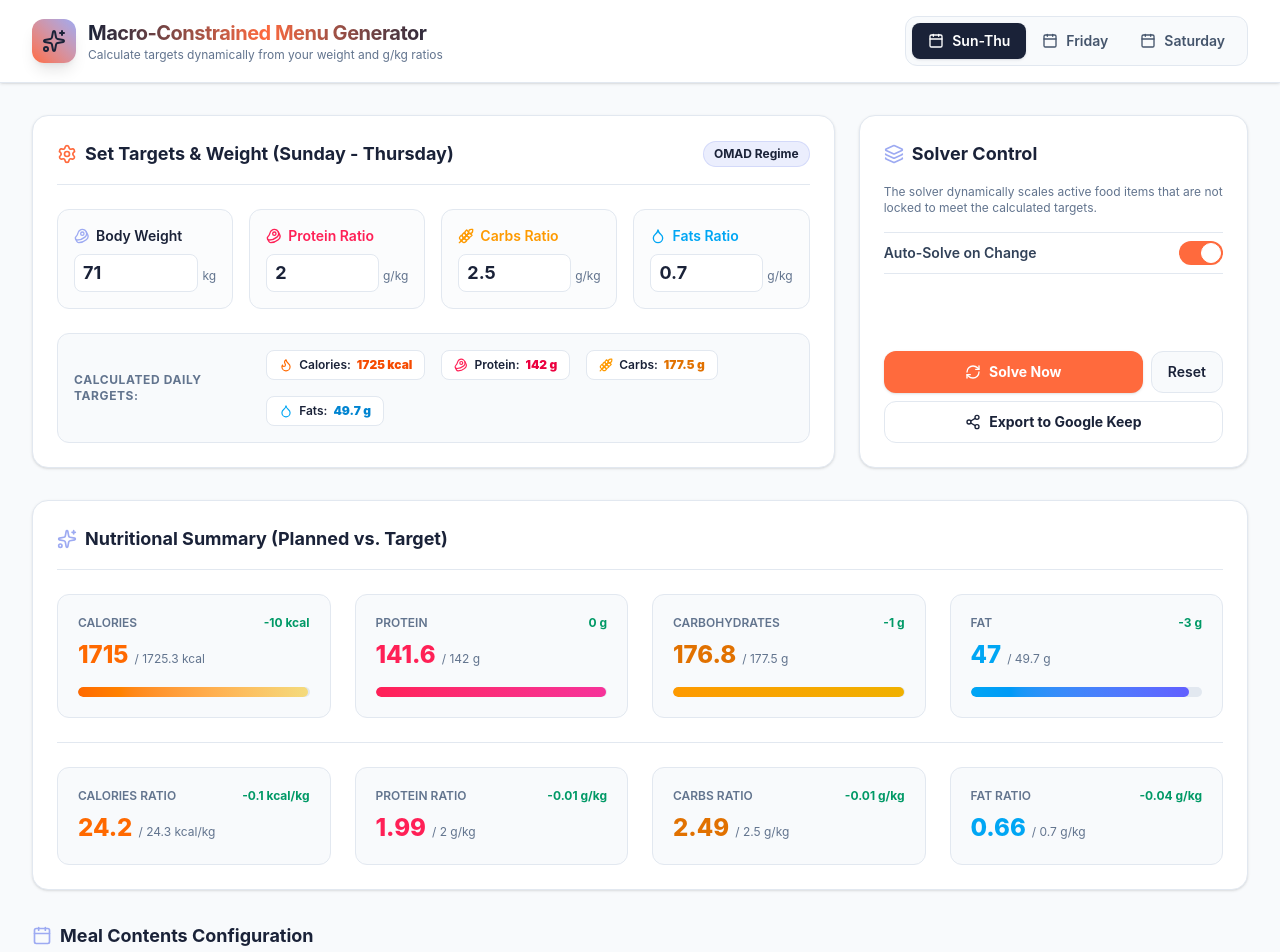
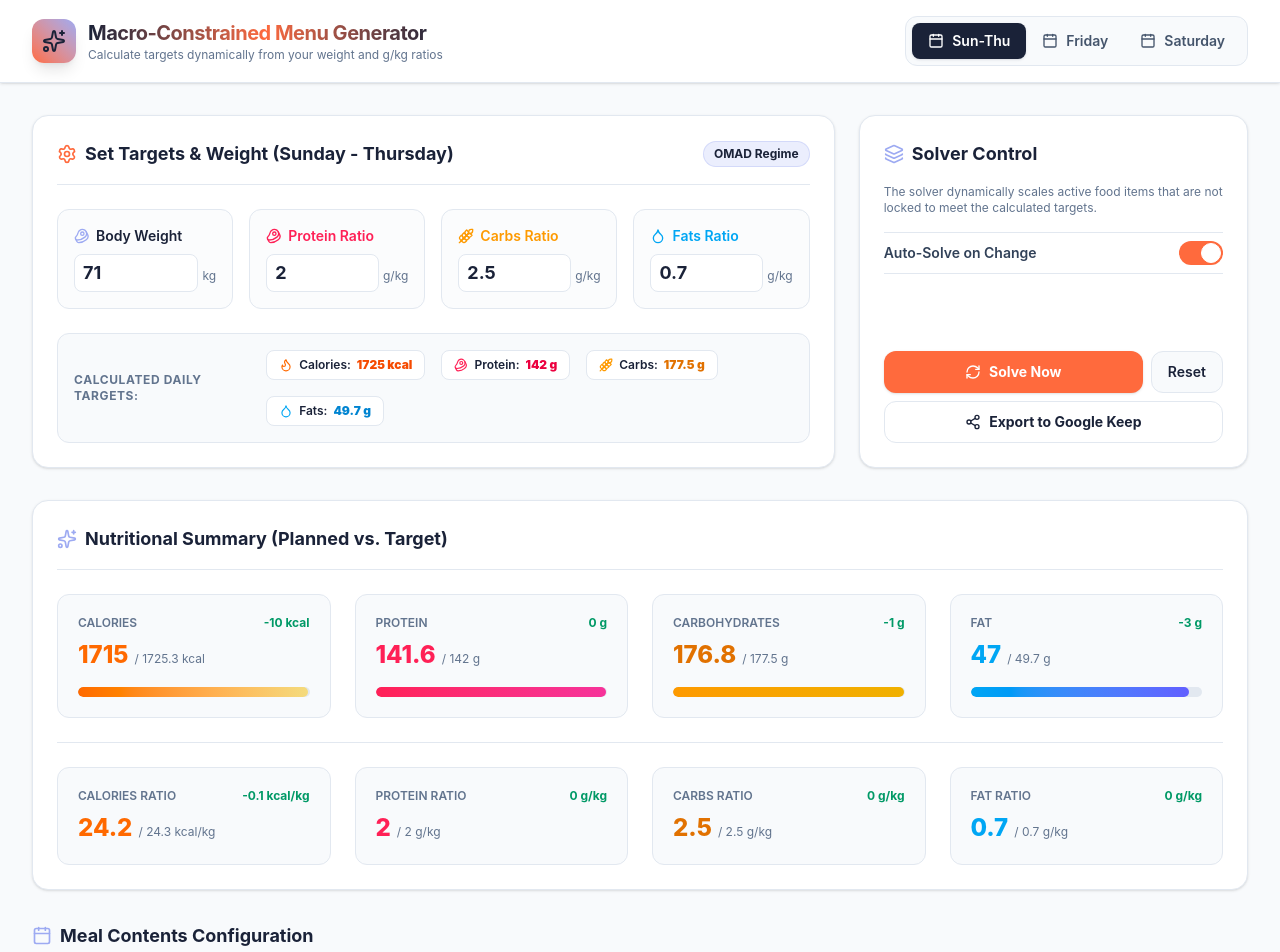
Before and after one commit to ranimela/menu-builder, a React (Vite) app: page / in a window 1280 px wide. Shown: the top 952 px of the page. Built offline with nearby package versions, Linux system fonts and the light colour scheme.

Commit message:
feat: use one decimal digit for actual macro ratios

```diff
--- a/src/App.tsx
+++ b/src/App.tsx
@@ -331,9 +331,9 @@ export const App: React.FC = () => {
     const timestamp = `${now.getFullYear()}-${pad(now.getMonth() + 1)}-${pad(now.getDate())} ${pad(now.getHours())}:${pad(now.getMinutes())}`;
 
     // Compute actual vs target ratios
-    const actProRatio = weight > 0 ? Math.round((actualTotals.protein / weight) * 100) / 100 : 0;
-    const actCarbRatio = weight > 0 ? Math.round((actualTotals.carbs / weight) * 100) / 100 : 0;
-    const actFatRatio = weight > 0 ? Math.round((actualTotals.fat / weight) * 100) / 100 : 0;
+    const actProRatio = weight > 0 ? Math.round((actualTotals.protein / weight) * 10) / 10 : 0;
+    const actCarbRatio = weight > 0 ? Math.round((actualTotals.carbs / weight) * 10) / 10 : 0;
+    const actFatRatio = weight > 0 ? Math.round((actualTotals.fat / weight) * 10) / 10 : 0;
 
     // Generate Note text
     let text = `# Meal Plan: ${currentPlan.name} (${weight}kg) [${timestamp}]\n\n`;
@@ -413,16 +413,16 @@ export const App: React.FC = () => {
   const calRatioDelta = Math.round((actualCalRatio - targetCalRatio) * 10) / 10;
 
   const targetProRatio = currentPlan.ratios.proteinPerKg;
-  const actualProRatio = weight > 0 ? Math.round((actualTotals.protein / weight) * 100) / 100 : 0;
-  const proRatioDelta = Math.round((actualProRatio - targetProRatio) * 100) / 100;
+  const actualProRatio = weight > 0 ? Math.round((actualTotals.protein / weight) * 10) / 10 : 0;
+  const proRatioDelta = Math.round((actualProRatio - targetProRatio) * 10) / 10;
 
   const targetCarbRatio = currentPlan.ratios.carbsPerKg;
-  const actualCarbRatio = weight > 0 ? Math.round((actualTotals.carbs / weight) * 100) / 100 : 0;
-  const carbRatioDelta = Math.round((actualCarbRatio - targetCarbRatio) * 100) / 100;
+  const actualCarbRatio = weight > 0 ? Math.round((actualTotals.carbs / weight) * 10) / 10 : 0;
+  const carbRatioDelta = Math.round((actualCarbRatio - targetCarbRatio) * 10) / 10;
 
   const targetFatRatio = currentPlan.ratios.fatPerKg;
-  const actualFatRatio = weight > 0 ? Math.round((actualTotals.fat / weight) * 100) / 100 : 0;
-  const fatRatioDelta = Math.round((actualFatRatio - targetFatRatio) * 100) / 100;
+  const actualFatRatio = weight > 0 ? Math.round((actualTotals.fat / weight) * 10) / 10 : 0;
+  const fatRatioDelta = Math.round((actualFatRatio - targetFatRatio) * 10) / 10;
 
   return (
     <div className="min-h-screen bg-brand-bg text-brand-primary font-sans selection:bg-brand-secondary selection:text-brand-primary pb-16">
```
